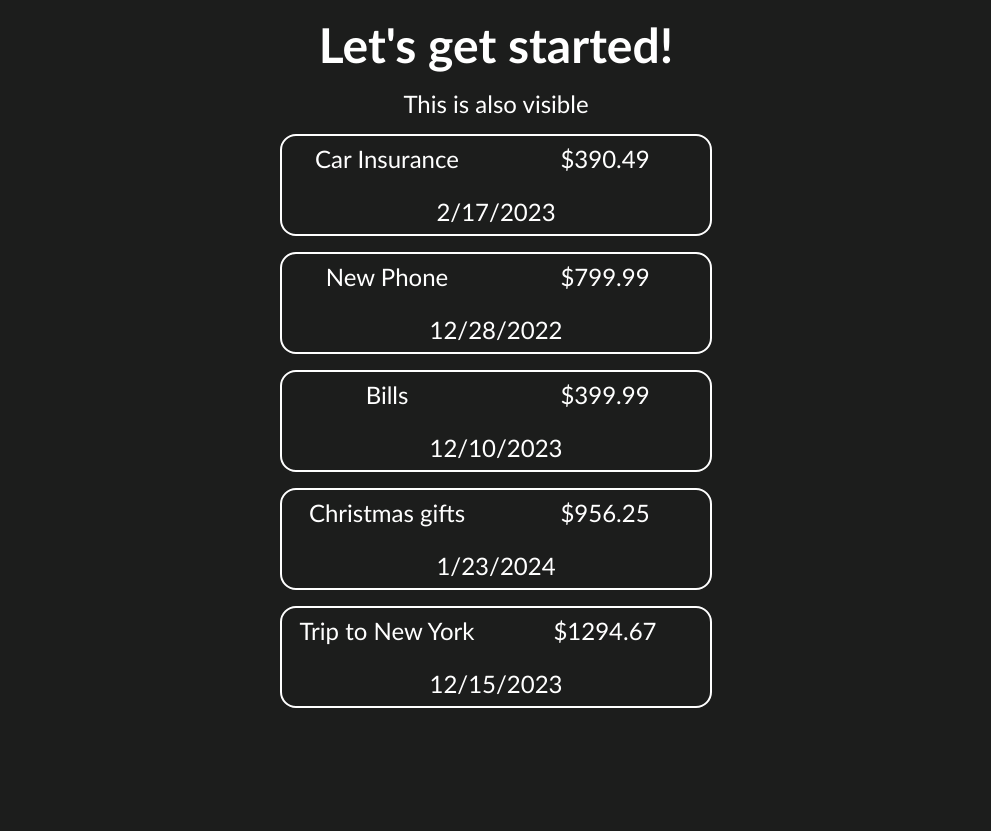
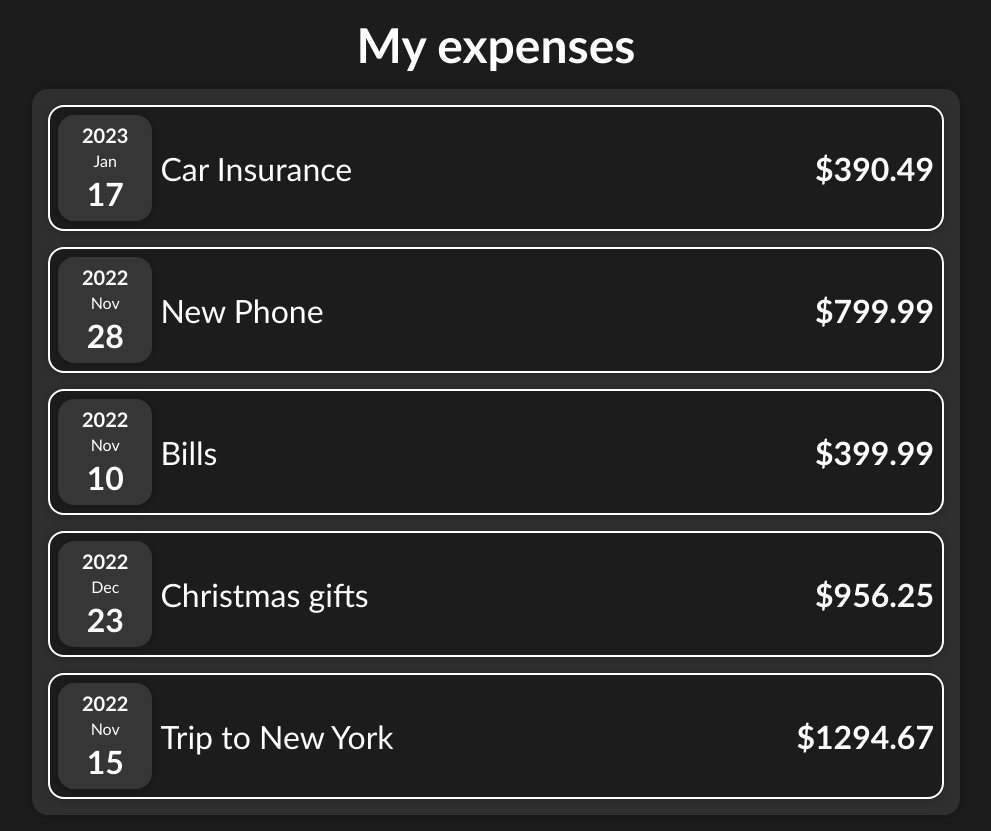
Before and after one commit to Szarlej4/reactExpenseManager, a JavaScript app: page / in a window 1280 px wide. Shown: the whole page, without its empty margins (144-1135 px from the left). Before the commit the page ends 800 px from the top, so only its background shows below. Built offline with nearby package versions, Linux system fonts and the light colour scheme.

Commit message:
Added card component wrapper, changed styles, added some components for cleaner code

```diff
--- a/src/App.js
+++ b/src/App.js
@@ -1,22 +1,20 @@
-import ExpenseItem from "./components/ExpenseItem";
+import Expenses from "./components/Expenses";
 import Expense from "./classes/Expense";
 
 function App() {
 	const expenses = [
-		new Expense("Car Insurance", 390.49, new Date(2023, 1, 17)),
-		new Expense("New Phone", 799.99, new Date(2022, 11, 28)),
-		new Expense("Bills", 399.99, new Date(2023, 11, 10)),
-		new Expense("Christmas gifts", 956.25, new Date(2023, 12, 23)),
-		new Expense("Trip to New York", 1294.67, new Date(2023, 11, 15)),
+		new Expense("Car Insurance", 390.49, new Date(2023, 0, 17)),
+		new Expense("New Phone", 799.99, new Date(2022, 10, 28)),
+		new Expense("Bills", 399.99, new Date(2022, 10, 10)),
+		new Expense("Christmas gifts", 956.25, new Date(2022, 11, 23)),
+		new Expense("Trip to New York", 1294.67, new Date(2022, 10, 15)),
 	];
+
 	return (
-		<div className="app">
-			<h2 className="app__title">Let's get started!</h2>
-			<p className="app__description">This is also visible</p>
-			{expenses.map((element) => (
-				<ExpenseItem expense={element}></ExpenseItem>
-			))}
-		</div>
+		<main className="app">
+			<h2 className="app__title">My expenses</h2>
+			<Expenses key="expenses" expenses={expenses} />
+		</main>
 	);
 }
 
--- /dev/null
+++ b/src/components/Card.css
@@ -0,0 +1,4 @@
+.card {
+	border-radius: 1rem;
+	box-shadow: 0 1px 0.5rem rgba(0, 0, 0, 0.25);
+}
--- /dev/null
+++ b/src/components/Card.js
@@ -0,0 +1,8 @@
+import "./Card.css";
+
+function Card(props) {
+	const classes = `card ${props.className}`;
+	return <div className={classes}>{props.children}</div>;
+}
+
+export default Card;
--- /dev/null
+++ b/src/components/ExpenseDate.css
@@ -0,0 +1,23 @@
+.date {
+	align-items: center;
+	background: #363636;
+	display: flex;
+	flex-direction: column;
+	gap: 0.25rem;
+	margin: 0.5rem;
+	margin-right: 0;
+	padding: 0.5rem 1.5rem;
+}
+
+.date__month-name {
+	font-size: 1rem;
+}
+
+.date__year {
+	font-size: 1.25rem;
+	font-weight: bold;
+}
+
+.date__day {
+	font-weight: bold;
+}
--- /dev/null
+++ b/src/components/ExpenseDate.js
@@ -0,0 +1,18 @@
+import "./ExpenseDate.css";
+import Card from "./Card";
+
+function ExpenseDate(props) {
+	const { date } = props;
+	const year = date.getFullYear();
+	const month = date.toLocaleString("en-US", { month: "long" }).slice(0, 3);
+	const day = date.toLocaleString("en-US", { day: "2-digit" });
+	return (
+		<Card className="date">
+			<p className="date__year">{year}</p>
+			<p className="date__month-name">{month}</p>
+			<p className="date__day">{day}</p>
+		</Card>
+	);
+}
+
+export default ExpenseDate;
--- a/src/components/ExpenseItem.css
+++ b/src/components/ExpenseItem.css
@@ -1,28 +1,19 @@
 .expense {
+	align-items: center;
+	background: #1c1c1c;
 	border: 0.125rem solid white;
-	border-radius: 1rem;
-	width: clamp(16rem, 50%, 50%);
-	display: grid;
-	gap: 0.5rem;
-	grid-template-columns: 1fr 1fr;
-	grid-template-rows: 1fr 1fr;
+	display: flex;
+	justify-content: start;
 	text-align: center;
+	width: 100%;
 }
 
 .expense > * {
-	place-self: center;
-	font-size: 1.5rem;
+	font-size: 2rem;
 	padding: 0.5rem;
 }
 
-.expense__name {
-	grid-area: 1 / 1 / 2 / 2;
+.expense__price {
+	font-weight: bold;
+	margin-left: auto;
 }
-
-.expense__price {
-	grid-area: 1 / 2 / 2 / 3;
-}
-
-.expense__date {
-	grid-area: 2 / 1 / 3 / 3;
-}
--- a/src/components/ExpenseItem.js
+++ b/src/components/ExpenseItem.js
@@ -1,14 +1,16 @@
 import "./ExpenseItem.css";
+import Card from "./Card";
+import ExpenseDate from "./ExpenseDate";
 
-function ExpenseItem(expense) {
-	console.log(expense);
-	const { name, price, date } = expense.expense;
+function ExpenseItem(props) {
+	const { name, price, date } = props.expense;
+
 	return (
-		<div className="expense">
+		<Card className="expense">
+			<ExpenseDate date={date} />
 			<p className="expense__name">{name}</p>
-			<div className="expense__price">${price}</div>
-			<div className="expense__date">{date.toLocaleDateString()}</div>
-		</div>
+			<p className="expense__price">${price}</p>
+		</Card>
 	);
 }
 
--- /dev/null
+++ b/src/components/Expenses.css
@@ -0,0 +1,8 @@
+.expenses {
+	display: flex;
+	background: #2f2f2f;
+	flex-direction: column;
+	gap: 1rem;
+	padding: 1rem;
+	width: 100%;
+}
--- /dev/null
+++ b/src/components/Expenses.js
@@ -0,0 +1,16 @@
+import ExpenseItem from "./ExpenseItem";
+import Card from "./Card";
+import "./Expenses.css";
+
+function Expenses(props) {
+	const expenses = props.expenses;
+	return (
+		<Card className="expenses">
+			{expenses.map((element, id) => (
+				<ExpenseItem key={`expenseItem${id}`} expense={element} />
+			))}
+		</Card>
+	);
+}
+
+export default Expenses;
--- a/src/index.css
+++ b/src/index.css
@@ -10,27 +10,26 @@
 
 html {
 	color: white;
-	font-family: "Gill Sans", "Gill Sans MT", Calibri, "Trebuchet MS", sans-serif;
+	font-family: "Gill Sans", "Gill Sans MT", Calibri, "Trebuchet MS",
+		sans-serif;
 }
 
 body {
-	background: #1c1d1c;
+	background: #1c1c1c;
+	overflow-x: hidden;
 }
 
 .app {
 	align-items: center;
 	display: flex;
+	flex-direction: column;
 	gap: 1rem;
-	flex-direction: column;
 	margin: 0 auto;
 	padding: 1rem;
-	width: clamp(16rem, 70vw, 60rem);
-}
-
-.app__description {
-	font-size: 1.5rem;
+	width: clamp(24rem, 100vw, 60rem);
 }
 
 .app__title {
 	font-size: 3rem;
+	text-align: center;
 }
```
